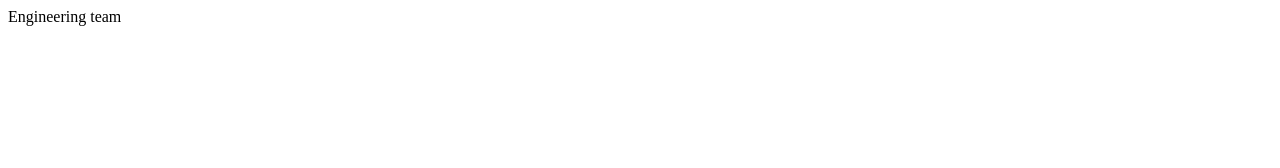
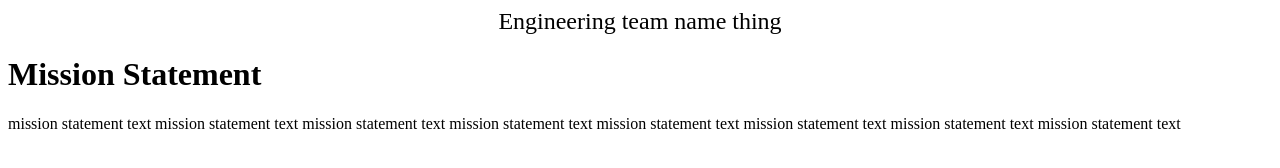
Before and after one commit to MasterMopers/engineers-, a plain HTML site: page index.html in a window 1280 px wide. Drawn offline with Linux system fonts and the light colour scheme.

Commit message:
change style

```diff
--- a/index.html
+++ b/index.html
@@ -5,8 +5,11 @@
     <meta http-equiv="X-UA-Compatible" content="IE=edge">
     <meta name="viewport" content="width=device-width, initial-scale=1.0">
     <title>Engineering Team</title>
+    <link rel="stylesheet" href="style.css"
 </head>
 <body>
-    <header>Engineering team</header>
+    <header>Engineering team name thing</header>
+    <h1>Mission Statement</h1>
+        <p>mission statement text mission statement text mission statement text mission statement text mission statement text mission statement text mission statement text mission statement text </p>
 </body>
 </html>
--- a/style.css
+++ b/style.css
@@ -0,0 +1,4 @@
+header {
+    text-align: center;
+    font-size: 24px;
+}
```
